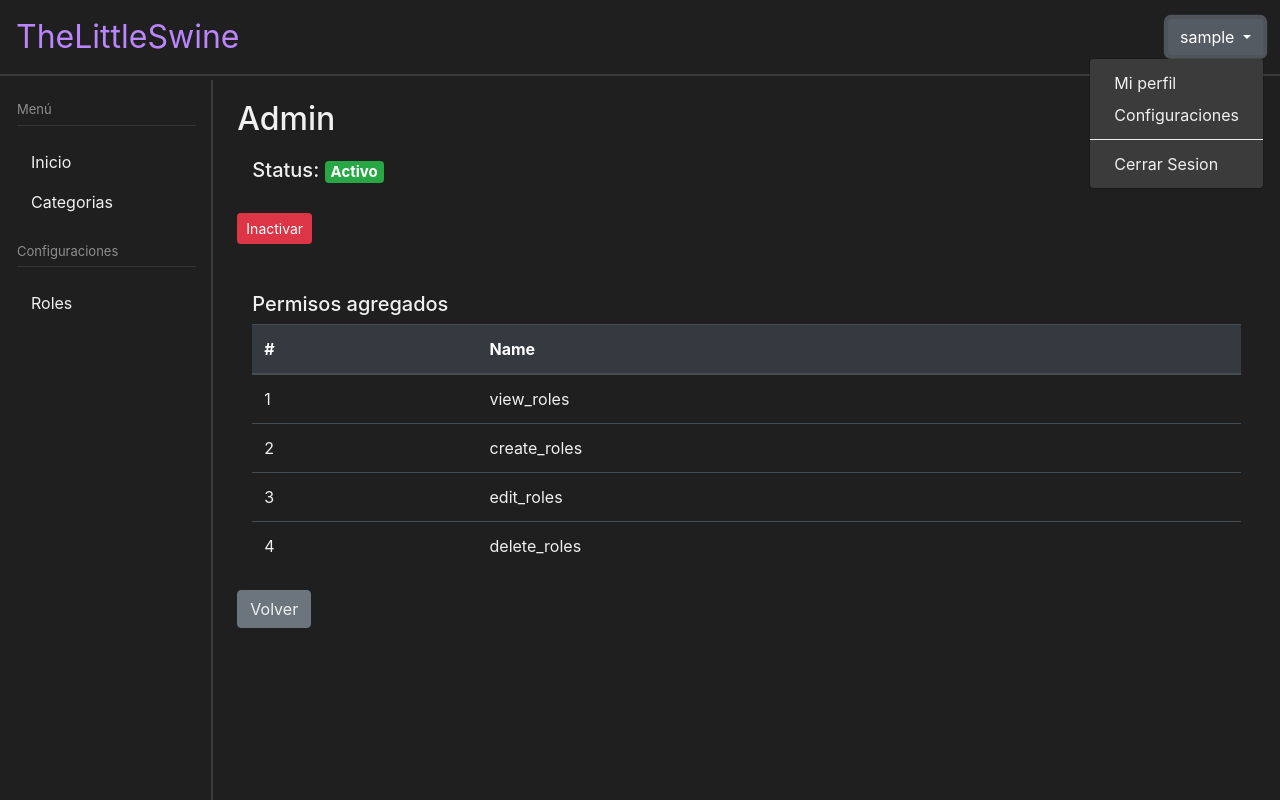
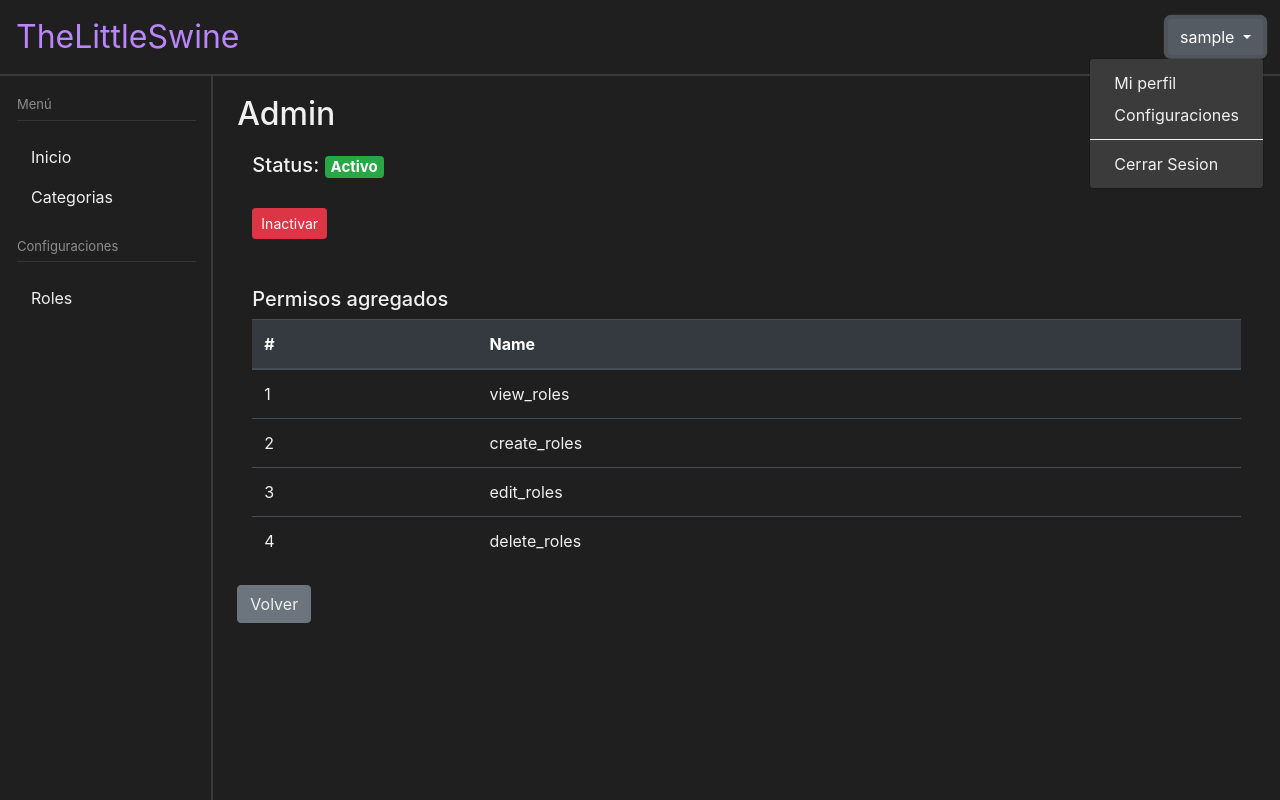
Before and after one commit to frandepy2/CMS-IS2, a Django app: page /roles/mas_informacion/1 in a window 1280 px wide, after a click that opens the changed part. Run offline with Django 4.2, Linux system fonts and the light colour scheme; the visitor is signed in with stand-in values (Sample User, id 1); data comes from the database, SQL or seed files in the repository; some libraries are stand-ins or nearby versions.

Commit message:
Modificacion en templates

```diff
--- a/cmsis2/templates/base/base.html
+++ b/cmsis2/templates/base/base.html
@@ -97,6 +97,9 @@
         .dropdown-item {
             color: #f0f0f0;
         }
+        .dropdown-divider {
+            border-top-color: #f0f0f0;
+        }
         .table-dark {
             background-color: #1f1f1f;
         }
@@ -123,6 +126,7 @@
             border-color: #bb86fc;
             color: #1f1f1f;
         }
+
         .table-dark, .thead-dark {
             color: #f0f0f0;
         }
@@ -179,12 +183,12 @@
                     </div>
                 </div>
             {% else %}
-                <a class="btn btn-dark" href="{% provider_login_url "google" %}">Iniciar Sesión</a>
+                <a class="btn btn-primary" href="{% provider_login_url "google" %}">Iniciar Sesión</a>
             {% endif %}
         </div>
     </nav>
 
-    <div class="container-fluid" style="padding-top: 80px;">
+    <div class="container-fluid" style="padding-top: 75px;">
         <div class="row">
             <!-- Sidebar -->
             <nav id="sidebar" class="col-md-3 col-lg-2 d-md-block sidebar">
--- a/cmsis2/templates/roles/more_info.html
+++ b/cmsis2/templates/roles/more_info.html
@@ -10,7 +10,7 @@
                     <span class="badge badge-danger">Inactivo</span>
                 {% endif %}
             </h5>
-            <div class="row">
+            <div class="d-flex">
                 {% if user|has_permission:'edit_roles' and role.can_modify is True %}
                     <a href="{% url 'editar_rol' role.id %}" class="btn btn-sm btn-primary">Modificar</a>
                 {% endif %}
@@ -25,6 +25,7 @@
                     </form>
                 {% endif %}
             </div>
+
             <br>
             <br>
             <h5>Permisos agregados</h5>
```
Also changed, not shown: cmsis2/templates/usuarios/asign_user_role.html (+9 -6 lines), cmsis2/templates/usuarios/manage_user.html (+6 -9 lines), cmsis2/usuarios/views.py (+13 -2 lines).
